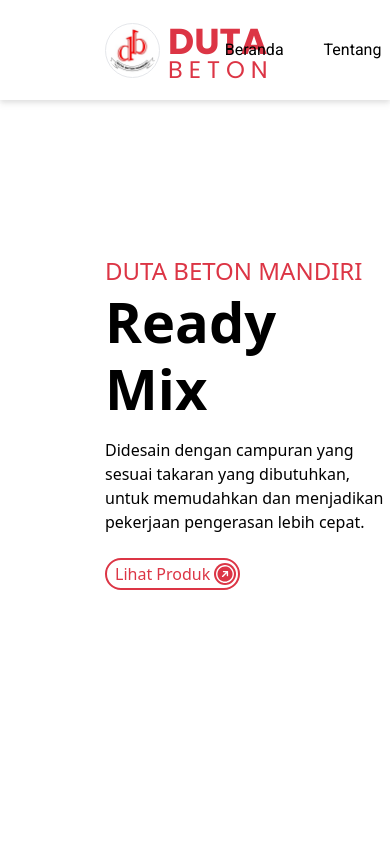
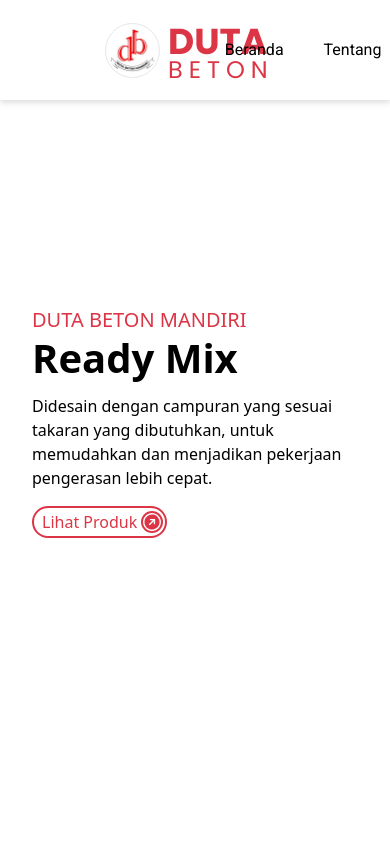
Before and after one commit to Faizululum/Duta-Beton-Website, a Next.js app: page / in a window 390 px wide. Shown: the top 844 px of the page. Built offline with nearby package versions, Linux system fonts and the light colour scheme.

Commit message:
chore(hero): create responsive hero layout component (#6)
* chore(button): create responsive button component

* chore(hero): create responsive hero layout component

```diff
--- a/src/components/layout/HeroLayout.jsx
+++ b/src/components/layout/HeroLayout.jsx
@@ -2,12 +2,12 @@ import Button from "../general/Button";
 
 export default function HeroLayout() {
   return (
-    <div className="flex flex-col items-start w-[558px] ml-bold-4xl gap-regular-lg">
-      <div>
-        <h2 className="text-desk-h5 font-medium uppercase text-primary-red">Duta Beton Mandiri</h2>
-        <div className="flex flex-col gap-regular-sm">
-          <h1 className="text-desk-h1 font-bold">Ready Mix</h1>
-          <p className="text-desk-tagline font-medium">
+    <div className="flex flex-col items-start w-full p-bold-sm md:p-0 md:w-[558px] lg:ml-bold-4xl gap-regular-sm md:gap-regular-lg">
+      <div className="flex flex-col">
+        <h2 className="text-mob-h5 md:text-desk-h5 font-medium uppercase text-primary-red">Duta Beton Mandiri</h2>
+        <div className="flex flex-col gap-thin-lg md:gap-regular-sm">
+          <h1 className="text-mob-h1 md:text-desk-h1 font-bold">Ready Mix</h1>
+          <p className="text-mob-tagline md:text-desk-tagline font-medium">
             Didesain dengan campuran yang sesuai takaran yang dibutuhkan, untuk
             memudahkan dan menjadikan pekerjaan pengerasan lebih cepat.
           </p>
```
